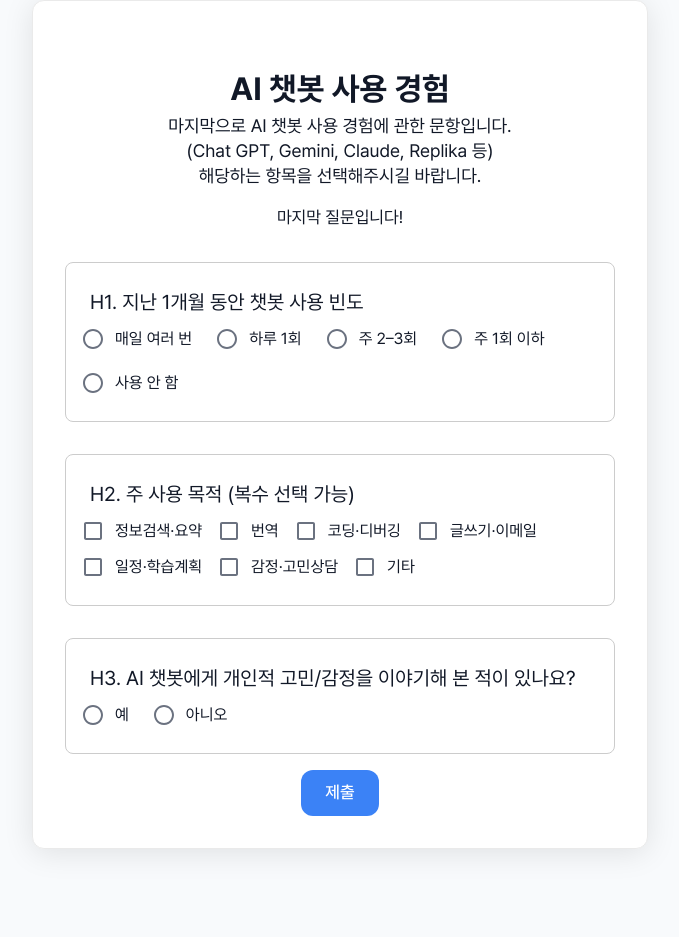
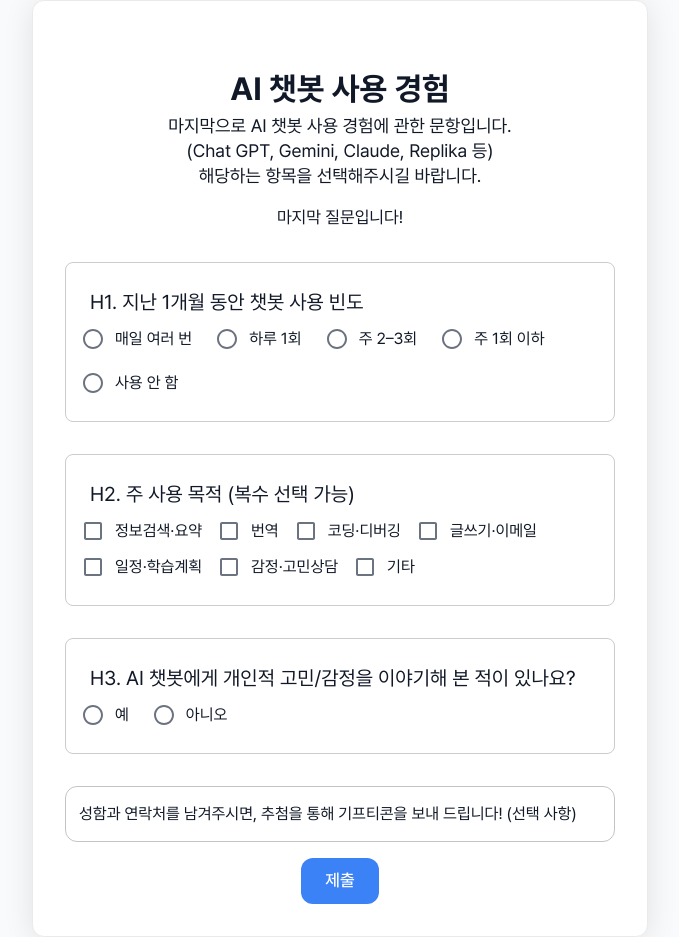
Before and after one commit to yejinrla/ai-test, a React (Vite) app: page /ai-test/chatbot in a window 1280 px wide. Shown: the whole page, without its empty margins (300-979 px from the left). Before the commit the page ends 849 px from the top, so only its background shows below. Built offline with nearby package versions, Linux system fonts and the light colour scheme.

Commit message:
add: 성함, 연락처

```diff
--- a/src/pages/Chatbot.tsx
+++ b/src/pages/Chatbot.tsx
@@ -8,6 +8,7 @@ import {
   Button,
   Checkbox,
   Grid,
+  TextField,
 } from "@mui/material";
 import React, { useState } from "react";
 import { useNavigate } from "react-router-dom";
@@ -21,6 +22,7 @@ const Chatbot = () => {
   const [answers, setAnswers] = useState<{ [key: string]: string | string[] }>(
     {}
   );
+  const [info, setInfo] = useState("");
 
   const handleChange =
     (id: string) => (e: React.ChangeEvent<HTMLInputElement>) => {
@@ -50,6 +52,7 @@ const Chatbot = () => {
       { id: "H1", answer: answers["H1"] as string },
       { id: "H2", answer: (answers["H2"] as string[]).join(", ") },
       { id: "H3", answer: answers["H3"] as string },
+      { id: "H4", answer: info },
     ]);
 
     const { data, error } = await supabase
@@ -256,6 +259,18 @@ const Chatbot = () => {
               </RadioGroup>
             </Box>
           </Stack>
+          <TextField
+            label="성함과 연락처를 남겨주시면, 추첨을 통해 기프티콘을 보내 드립니다! (선택 사항)"
+            multiline
+            fullWidth
+            value={info}
+            onChange={(e) => setInfo(e.target.value)}
+            sx={{
+              mt: 4,
+              fontSize: { xs: "14px", sm: "16px" },
+              "& .MuiInputBase-input": { fontSize: { xs: "14px", sm: "16px" } },
+            }}
+          />
 
           {sectionErrors && (
             <Grid container alignItems="center" gap={1} sx={{ mt: 2 }}>
```
